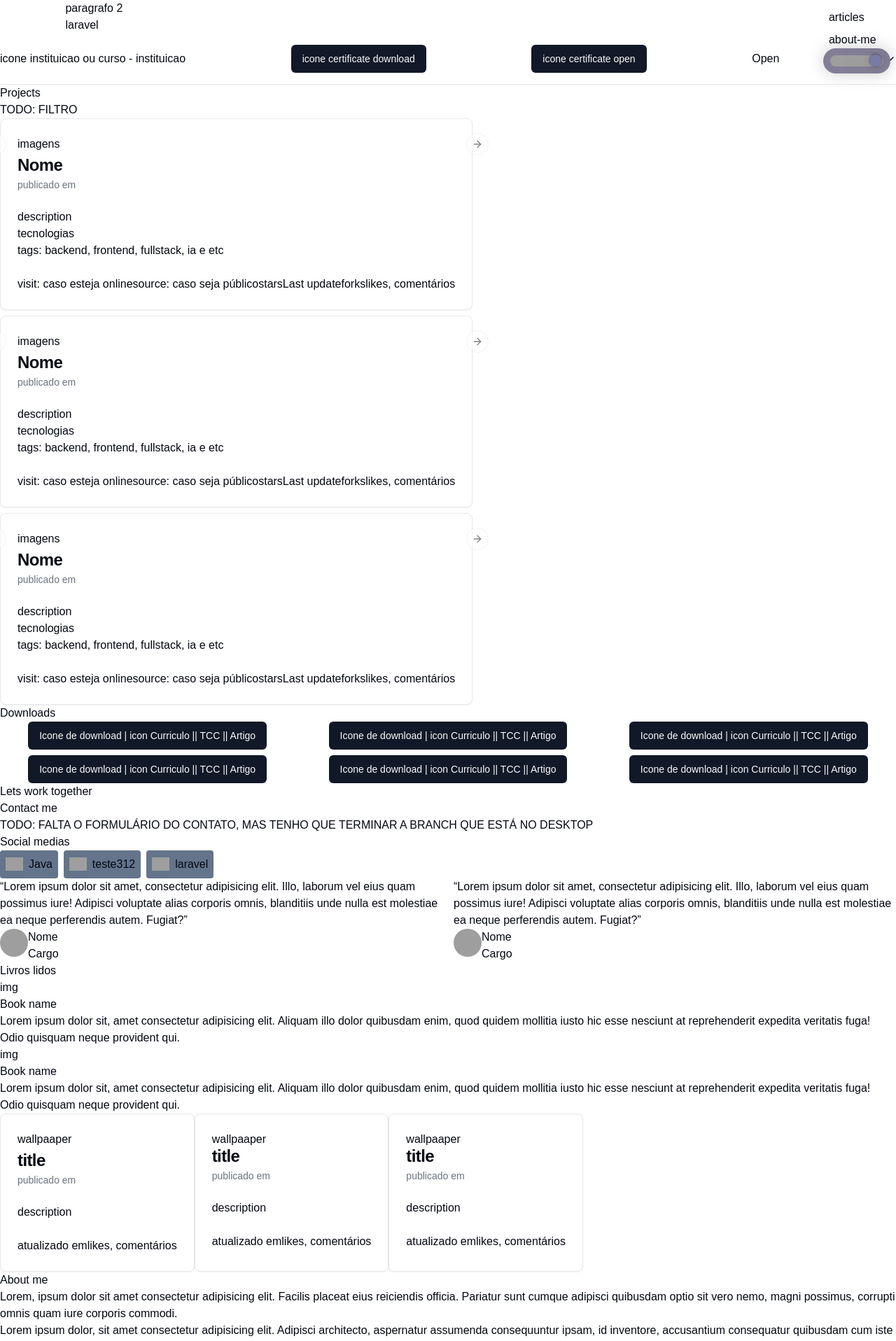
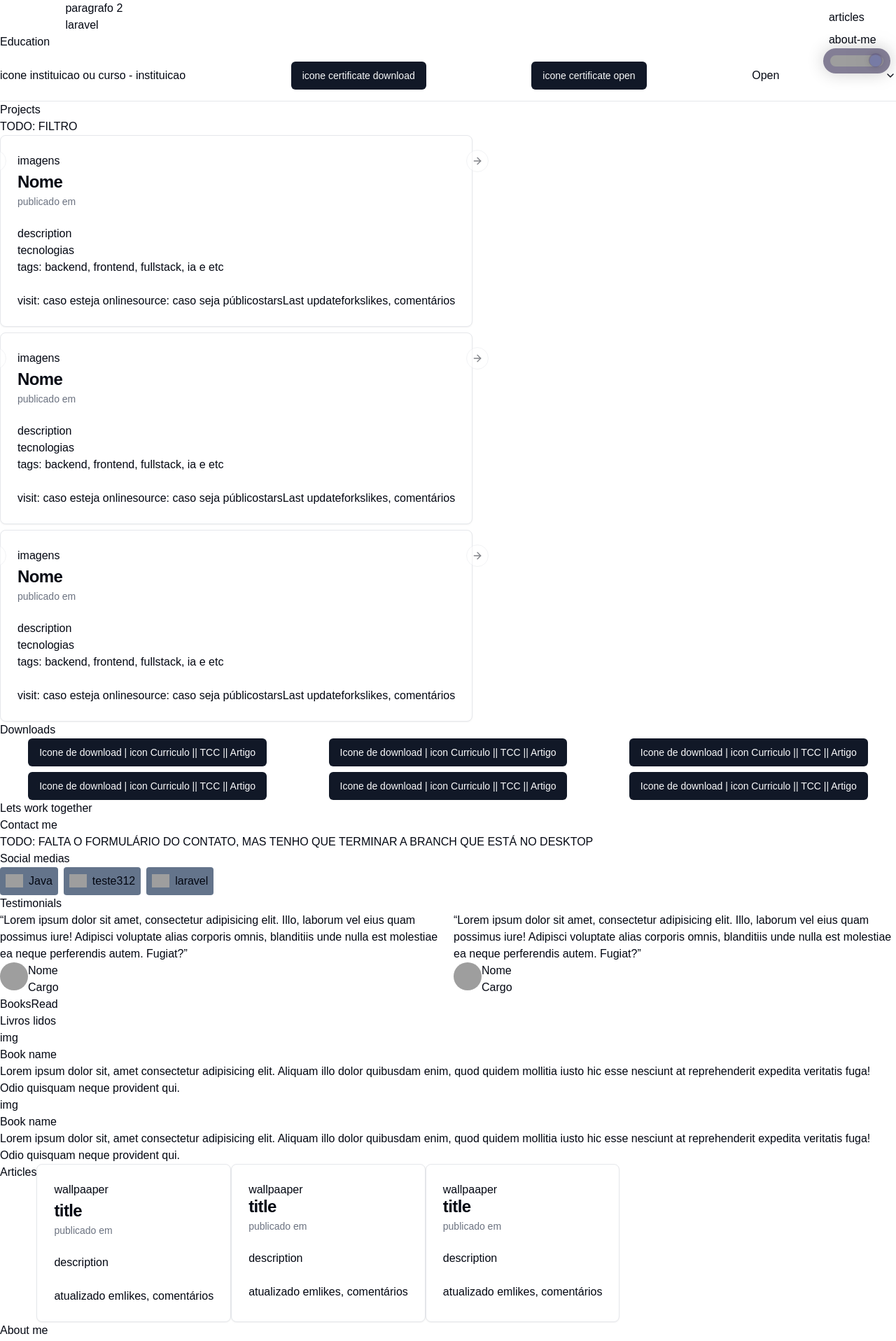
Before and after one commit to fabriciogferreira/fabriciogferreira, a Next.js app: page / in a window 1280 px wide. Shown: the part 501-2417 px from the top of the page at 70% size. Built offline with nearby package versions, Linux system fonts and the light colour scheme; grey boxes are pictures that could not be loaded.

Commit message:
fix: tilte in sections

```diff
--- a/app/_components/AboutMe.tsx
+++ b/app/_components/AboutMe.tsx
@@ -3,7 +3,7 @@ import macbookIphone from '@/public/timeline.png';
 export default function AboutMe(){
     return (
         <section >
-            <h3>About me</h3>
+            <h1>About me</h1>
             <p>
                 Lorem, ipsum dolor sit amet consectetur adipisicing elit. Facilis placeat eius reiciendis officia. Pariatur sunt cumque adipisci quibusdam optio sit vero nemo, magni possimus, corrupti omnis quam iure corporis commodi.
             </p>
--- a/app/_components/Articles.tsx
+++ b/app/_components/Articles.tsx
@@ -10,6 +10,7 @@ import {
 export default function Articles(){
     return (
         <section className="flex">
+            <h1>Articles</h1>
             <Card>
                 <CardHeader>
                     <div>
--- a/app/_components/BooksRead.tsx
+++ b/app/_components/BooksRead.tsx
@@ -1,6 +1,7 @@
 export default function BooksRead(){
     return (
         <section>
+            <h1>BooksRead</h1>
             <h4>
                 Livros lidos
             </h4>
--- a/app/_components/Contact.tsx
+++ b/app/_components/Contact.tsx
@@ -2,7 +2,7 @@
 export default function Contact(){
     return (
         <section>
-            <h2>Lets work together</h2>
+            <h1>Lets work together</h1>
             <div>
                 <h4>Contact me</h4>
                 TODO: FALTA O FORMULÁRIO DO CONTATO, MAS TENHO QUE TERMINAR A BRANCH QUE ESTÁ NO DESKTOP
--- a/app/_components/Donwloads.tsx
+++ b/app/_components/Donwloads.tsx
@@ -3,7 +3,7 @@ import { Button } from '@/components/ui/button';
 export default function Downloads(){
     return (
         <section >
-            <h3>Downloads</h3>
+            <h1>Downloads</h1>
             <div className='flex flex-wrap gap-2 justify-around'>
                 <Button>
                     Icone de download | icon  Curriculo || TCC || Artigo
--- a/app/_components/Education.tsx
+++ b/app/_components/Education.tsx
@@ -19,6 +19,7 @@ import { Button } from "@/components/ui/button"
 export default function Education(){
     return (
         <section className="">
+            <h1>Education</h1>
             <Accordion type="single" collapsible>
                 <AccordionItem value="item-1">
                     <AccordionTrigger>
--- a/app/_components/Jobs.tsx
+++ b/app/_components/Jobs.tsx
@@ -4,7 +4,7 @@ import { Badge } from "@/components/ui/badge"
 export default function Jobs(){
     return (
         <section>
-            <h3>Jobs</h3>
+            <h1>Jobs</h1>
             <Tabs defaultValue="account" className="flex">
                 <TabsList className="flex-col">
                     <TabsTrigger value="account">Account</TabsTrigger>
--- a/app/_components/Projects.tsx
+++ b/app/_components/Projects.tsx
@@ -18,7 +18,7 @@ import {
 export default function Projects(){
     return (
         <section>
-            <h3>Projects</h3>
+            <h1>Projects</h1>
             TODO: FILTRO
             <div className="flex flex-wrap gap-2">
                 <Card>
--- a/app/_components/Skills.tsx
+++ b/app/_components/Skills.tsx
@@ -13,7 +13,7 @@ import {
 export default function Skills(){
     return (
         <section>
-            <h2>Skills</h2>
+            <h1>Skills</h1>
             <div>
                 <h3>Tecnologias</h3>
                 <div className="flex flex-wrap justify-around">
--- a/app/_components/Statistics.tsx
+++ b/app/_components/Statistics.tsx
@@ -1,9 +1,7 @@
 export default function Statistics(){
     return (
         <section>
-            <h4>
-                Statistics
-            </h4>
+            <h1>Statistics</h1>
             Exercicios
             Quntidades de exercícios
             Quantidades de projetos
--- a/app/_components/Testimonials.tsx
+++ b/app/_components/Testimonials.tsx
@@ -11,6 +11,7 @@ import {
 export default function Testimonials(){
     return (
         <section>
+            <h1>Testimonials</h1>
             <Carousel
                 opts={{
                     align: "start",
```
